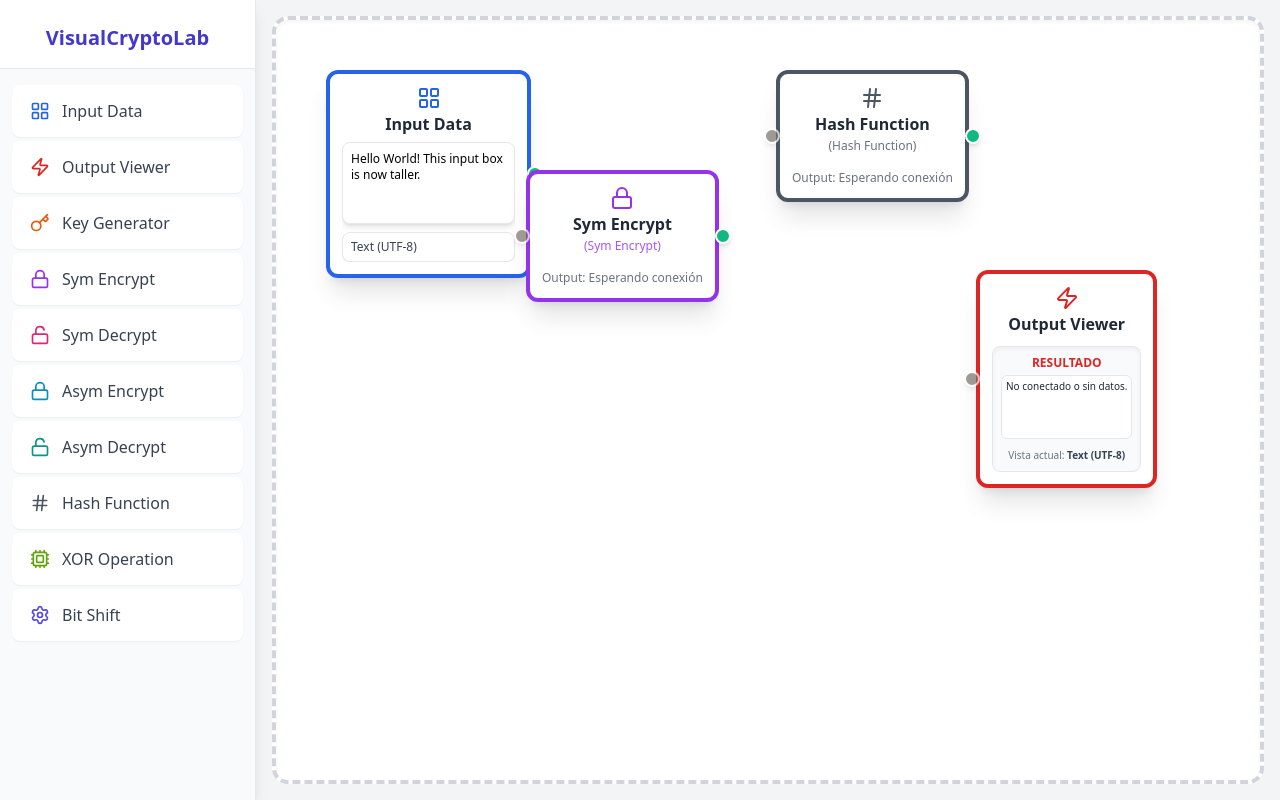
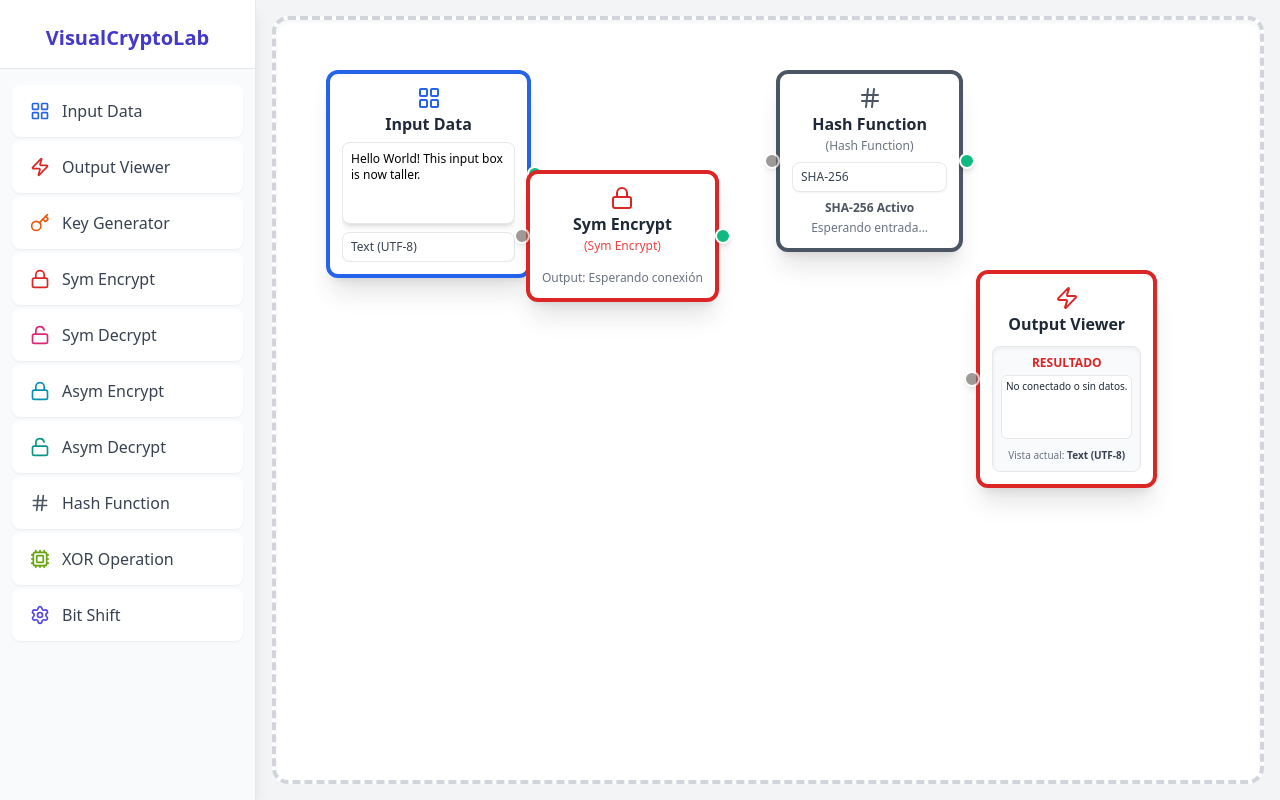
Before and after one commit to visualcryptolab/vcryptolab, a React (Vite) app: page / in a window 1280 px wide. Built offline with nearby package versions, Linux system fonts and the light colour scheme.

Commit message:
Hash Node with functionality

```diff
--- a/src/App.jsx
+++ b/src/App.jsx
@@ -42,6 +42,9 @@ const PORT_SIZE = 4; // w-4 h-4
 const INPUT_PORT_COLOR = 'bg-stone-500'; // Rojo/Marrón para Entrada
 const OUTPUT_PORT_COLOR = 'bg-emerald-500'; // Verde para Salida
 
+// Supported Hash Algorithms (Limited to standard Web Crypto API for security and stability)
+const HASH_ALGORITHMS = ['SHA-256', 'SHA-512'];
+
 // Node definitions for the simple app
 const NODE_DEFINITIONS = {
   // --- Cryptography & Utility Nodes ---
@@ -50,7 +53,7 @@ const NODE_DEFINITIONS = {
 
   KEY_GEN: { label: 'Key Generator', color: 'orange', icon: Key, hasInput: false, hasOutput: true }, // Key generator generally acts as a source
 
-  SYM_ENC: { label: 'Sym Encrypt', color: 'purple', icon: Lock, hasInput: true, hasOutput: true },
+  SYM_ENC: { label: 'Sym Encrypt', color: 'red', icon: Lock, hasInput: true, hasOutput: true },
   SYM_DEC: { label: 'Sym Decrypt', color: 'pink', icon: Unlock, hasInput: true, hasOutput: true },
 
   ASYM_ENC: { label: 'Asym Encrypt', color: 'cyan', icon: Lock, hasInput: true, hasOutput: true },
@@ -75,8 +78,16 @@ const INITIAL_NODES = [
     format: 'Text (UTF-8)',
     dataOutput: '' // New field for calculated output
   },
-  { id: 'op_a', label: 'Sym Encrypt', position: { x: 250, y: 150 }, type: 'SYM_ENC', color: 'purple', dataOutput: '' },
-  { id: 'op_b', label: 'Hash Function', position: { x: 500, y: 50 }, type: 'HASH_FN', color: 'gray', dataOutput: '' },
+  { id: 'op_a', label: 'Sym Encrypt', position: { x: 250, y: 150 }, type: 'SYM_ENC', color: 'red', dataOutput: '' },
+  {
+    id: 'op_b',
+    label: 'Hash Function',
+    position: { x: 500, y: 50 },
+    type: 'HASH_FN',
+    color: 'gray',
+    dataOutput: '',
+    hashAlgorithm: 'SHA-256', // NEW: Default Hash Algorithm
+  },
   {
     id: 'end_a',
     label: 'Output Viewer',
@@ -113,6 +124,40 @@ const getLinePath = (sourceNode, targetNode) => {
   // Draw from p1 (Output Port) to p2 (Input Port)
   // Control points pull horizontally towards the center for a smooth arc
   return `M${p1.x} ${p1.y} C${midX} ${p1.y}, ${midX} ${p2.y}, ${p2.x} ${p2.y}`;
+};
+
+/**
+ * Calculates the hash of a given string using the Web Crypto API.
+ * @param {string} str The input string to hash.
+ * @param {string} algorithm The hashing algorithm (e.g., 'SHA-256').
+ * @returns {Promise<string>} The hexadecimal representation of the hash.
+ */
+const calculateHash = async (str, algorithm) => {
+  // FIX: Use the algorithm name directly as required by the Web Crypto API,
+  // e.g., 'SHA-256' or 'SHA-512'.
+  const webCryptoAlgorithm = algorithm.toUpperCase();
+
+  // Check for supported algorithm
+  if (!HASH_ALGORITHMS.includes(algorithm)) {
+      return `ERROR: Algoritmo no soportado (${algorithm}).`;
+  }
+
+  try {
+    const encoder = new TextEncoder();
+    const data = encoder.encode(str);
+    // Use the dynamic algorithm name
+    const hashBuffer = await crypto.subtle.digest(webCryptoAlgorithm, data);
+
+    // Convert ArrayBuffer to hex string
+    const hashArray = Array.from(new Uint8Array(hashBuffer));
+    const hashHex = hashArray.map(b => b.toString(16).padStart(2, '0')).join('');
+
+    return hashHex;
+  } catch (error) {
+    // Log error for debugging, but return a user-friendly message
+    console.error(`Error calculating hash with ${algorithm}:`, error);
+    return `ERROR: Cálculo fallido con ${algorithm}. Por favor, revisa la consola para detalles.`;
+  }
 };
 
 
@@ -167,7 +212,7 @@ const Port = React.memo(({ nodeId, type, colorClass, isConnecting, onStart, onEn
 
 const DraggableBox = ({ node, setPosition, canvasRef, handleConnectStart, handleConnectEnd, connectingNodeId, updateNodeContent, connections }) => {
   // Destructure node props and look up definition
-  const { id, label, position, type, color, content, format, dataOutput, viewFormat } = node; // Added viewFormat
+  const { id, label, position, type, color, content, format, dataOutput, viewFormat, isProcessing, hashAlgorithm } = node; // Added hashAlgorithm
   const definition = NODE_DEFINITIONS[type];
   const [isDragging, setIsDragging] = useState(false);
   const boxRef = useRef(null);
@@ -176,6 +221,7 @@ const DraggableBox = ({ node, setPosition, canvasRef, handleConnectStart, handle
   // Node specific flags
   const isDataInput = type === 'DATA_INPUT';
   const isOutputViewer = type === 'OUTPUT_VIEWER';
+  const isHashFn = type === 'HASH_FN';
   const FORMATS = ['Text (UTF-8)', 'Binary', 'Decimal', 'Hexadecimal'];
 
   // Constraint check: Check if this node's input port is already connected
@@ -298,6 +344,11 @@ const DraggableBox = ({ node, setPosition, canvasRef, handleConnectStart, handle
     specificClasses = `${BORDER_CLASSES[color]} ${HOVER_BORDER_CLASSES[color]} ${isDragging ? 'cursor-grabbing' : 'cursor-pointer hover:border-blue-500'}`;
   }
 
+  // Add processing indicator class
+  if (isProcessing) {
+     specificClasses = `border-yellow-500 ring-4 ring-yellow-300 animate-pulse transition duration-200`;
+  }
+
 
   // UPDATED: Base classes use w-48 and min-h-36, with h-auto and py-3 for padding
   const baseClasses =
@@ -415,7 +466,34 @@ const DraggableBox = ({ node, setPosition, canvasRef, handleConnectStart, handle
             </div>
         )}
 
-        {!isDataInput && !isOutputViewer && (
+        {isHashFn && (
+             <div className="text-xs w-full text-center">
+                {/* New Algorithm Selector */}
+                <select
+                  className="w-full text-xs px-2 py-1.5 border border-gray-200 rounded-lg shadow-sm mb-2
+                             bg-white appearance-none cursor-pointer text-gray-700
+                             focus:ring-2 focus:ring-gray-500 focus:border-gray-500 outline-none transition duration-200"
+                  value={hashAlgorithm || 'SHA-256'}
+                  onChange={(e) => updateNodeContent(id, 'hashAlgorithm', e.target.value)}
+                  onMouseDown={(e) => e.stopPropagation()}
+                  onTouchStart={(e) => e.stopPropagation()}
+                  onClick={(e) => e.stopPropagation()}
+                >
+                  {HASH_ALGORITHMS.map(alg => (
+                    <option key={alg} value={alg}>{alg}</option>
+                  ))}
+                </select>
+
+                <span className={`font-semibold ${isProcessing ? 'text-yellow-600' : 'text-gray-600'}`}>
+                    {isProcessing ? 'Calculando...' : `${hashAlgorithm || 'SHA-256'} Activo`}
+                </span>
+                <p className="mt-1 text-gray-500 break-all">
+                    {dataOutput ? `Hash: ${dataOutput.substring(0, 15)}...` : 'Esperando entrada...'}
+                </p>
+            </div>
+        )}
+
+        {!isDataInput && !isOutputViewer && !isHashFn && (
             <div className="text-xs text-gray-500 mt-2">
                 <p>Output: {dataOutput ? dataOutput.substring(0, 10) + '...' : 'Esperando conexión'}</p>
             </div>
@@ -483,79 +561,104 @@ const App = () => {
 
   // --- Core Logic: Graph Recalculation (Data Flow Engine Placeholder) ---
 
-  const recalculateGraph = useCallback((currentNodes, currentConnections) => {
-    const newNodes = new Map(currentNodes.map(n => [n.id, { ...n }]));
+  const recalculateGraph = useCallback((currentNodes, currentConnections, changedNodeId = null) => {
+    const newNodesMap = new Map(currentNodes.map(n => [n.id, { ...n }]));
 
-    // 1. Identify DATA_INPUT nodes as starting points
-    const startingNodes = currentNodes.filter(n => n.type === 'DATA_INPUT').map(n => n.id);
-    const nodesToProcess = [...startingNodes];
+    // Nodes that need to be re-evaluated (starting with data inputs and the node that was just changed)
+    let initialQueue = new Set(currentNodes.filter(n => n.type === 'DATA_INPUT').map(n => n.id));
+    if (changedNodeId) initialQueue.add(changedNodeId);
+
+    const nodesToProcess = Array.from(initialQueue);
     const processed = new Set();
 
-    // Simple Queue for topological sort-like processing
+    // Helper to traverse the graph: Finds all downstream nodes
+    const findAllTargets = (sourceId) => {
+        return currentConnections
+            .filter(c => c.source === sourceId)
+            .map(c => c.target)
+            .filter(targetId => !processed.has(targetId));
+    };
+
     while (nodesToProcess.length > 0) {
         const sourceId = nodesToProcess.shift();
-      // Check if sourceId is a valid node and hasn't been processed
-      if (processed.has(sourceId) || !newNodes.has(sourceId)) continue;
-      processed.add(sourceId);
+        if (processed.has(sourceId) || !newNodesMap.has(sourceId)) continue;
 
-      const sourceNode = newNodes.get(sourceId);
+        const sourceNode = newNodesMap.get(sourceId);
 
-      // Determine the data output of the source node
         let outputData = '';
+        let isProcessing = false;
+
         if (sourceNode.type === 'DATA_INPUT') {
-        // DATA_INPUT: output is the content itself
             outputData = sourceNode.content || '';
         } else {
-        // Other nodes: output is based on input
+            // Processing nodes
             const inputSourceId = currentConnections.find(c => c.target === sourceId)?.source;
             if (inputSourceId) {
-          const inputNode = newNodes.get(inputSourceId);
+                const inputNode = newNodesMap.get(inputSourceId);
 
                 if (inputNode) {
+                    const inputData = inputNode.dataOutput || '';
 
-            // --- FIX: Logic for OUTPUT_VIEWER ---
                     if (sourceNode.type === 'OUTPUT_VIEWER') {
-                // OUTPUT_VIEWER (Sink) displays the raw data from its predecessor
-                outputData = inputNode.dataOutput || 'No data received from input source.';
+                        outputData = inputData;
+                    } else if (sourceNode.type === 'HASH_FN') {
+                        // HASH_FN processing is ASYNCHRONOUS
+                        const algorithm = sourceNode.hashAlgorithm || 'SHA-256';
+
+                        if (inputData) {
+                            isProcessing = true;
+                            // Perform the async calculation and update the node state
+                            calculateHash(inputData, algorithm).then(hashResult => {
+                                setNodes(prevNodes => prevNodes.map(n =>
+                                    n.id === sourceId
+                                        ? { ...n, dataOutput: hashResult, isProcessing: false }
+                                        : n
+                                ));
+                            }).catch(err => {
+                                setNodes(prevNodes => prevNodes.map(n =>
+                                    n.id === sourceId
+                                        ? { ...n, dataOutput: `Error Hash: ${err.message}`, isProcessing: false }
+                                        : n
+                                ));
+                            });
+                            // Temporarily set output while processing
+                            outputData = sourceNode.dataOutput || 'Calculando...';
+                        } else {
+                            outputData = 'Esperando datos válidos.';
+                        }
                     } else {
                         // Placeholder for other processing nodes
-                outputData = `Processed(${inputNode.dataOutput ? inputNode.dataOutput.substring(0, 10) + '...' : 'Empty'}) by ${sourceNode.label}`;
+                        outputData = `Processed(${inputData ? inputData.substring(0, 10) + '...' : 'Empty'}) by ${sourceNode.label}`;
                     }
-            // --- END FIX ---
-
                 } else {
                     outputData = `Error: Input Source Missing (ID: ${inputSourceId})`;
                 }
             } else {
-            // No input source, but it's not a DATA_INPUT node.
                 outputData = 'Esperando conexión de entrada';
             }
         }
 
-      // Update the node's output
+        // Update the node's output and processing status
         sourceNode.dataOutput = outputData;
-      newNodes.set(sourceId, sourceNode);
+        sourceNode.isProcessing = isProcessing;
+        newNodesMap.set(sourceId, sourceNode);
+        processed.add(sourceId);
 
-      // Find all connected target nodes (downstream dependencies)
-      const targets = currentConnections
-        .filter(c => c.source === sourceId)
-        .map(c => c.target)
-        .filter(targetId => !processed.has(targetId)); // Avoid immediate cycles
-
-      // Add targets to the processing queue
+        // Add targets to the processing queue (only if not already processed)
+        const targets = findAllTargets(sourceId);
         nodesToProcess.push(...targets);
     }
 
     // Convert map back to array
-    return Array.from(newNodes.values());
-  }, []);
+    return Array.from(newNodesMap.values());
+  }, [setNodes]); // Added setNodes to dependencies because recalculateGraph now performs async state updates
 
   // --- Effects for Recalculation ---
 
-  // Recalculate graph whenever nodes (content/config) or connections change
+  // Recalculate graph whenever connections change
   useEffect(() => {
     setNodes(prevNodes => recalculateGraph(prevNodes, connections));
-  }, [connections, recalculateGraph]); // Nodes list is not a direct dependency here, as updateNodeContent triggers the next effect
+  }, [connections, recalculateGraph]);
 
   // Recalculate graph whenever *only* content changes (must run after position/ID changes)
   const updateNodeContent = useCallback((id, field, value) => {
@@ -563,8 +666,8 @@ const App = () => {
         const nextNodes = prevNodes.map(node =>
             node.id === id ? { ...node, [field]: value } : node
         );
-        // Recalculate immediately after content change
-        return recalculateGraph(nextNodes, connections);
+        // Pass the changed node ID to ensure recalculation starts from that point.
+        return recalculateGraph(nextNodes, connections, id);
     });
   }, [connections, recalculateGraph]);
 
@@ -587,6 +690,8 @@ const App = () => {
       initialContent.format = 'Text (UTF-8)';
     } else if (type === 'OUTPUT_VIEWER') {
       initialContent.viewFormat = 'Text (UTF-8)';
+    } else if (type === 'HASH_FN') { // Initialize hash algorithm
+      initialContent.hashAlgorithm = 'SHA-256';
     }
 
     setNodes(prevNodes => [
@@ -598,6 +703,7 @@ const App = () => {
         type: type,
         color: color,
         dataOutput: '',
+        isProcessing: false, // New field for processing status
         ...initialContent
       },
     ]);
```
Lines whose indentation alone changed are shown as unchanged.
